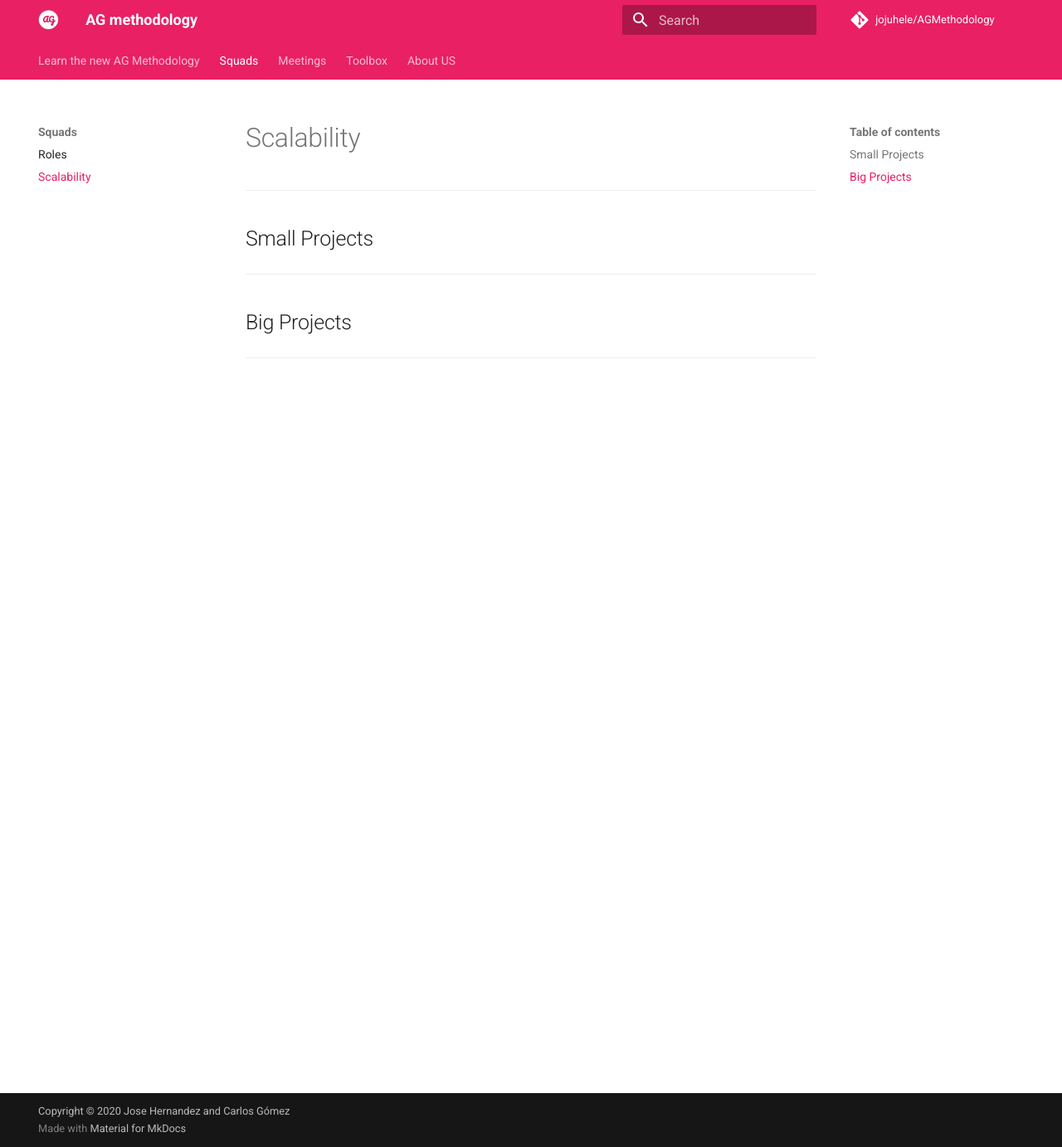
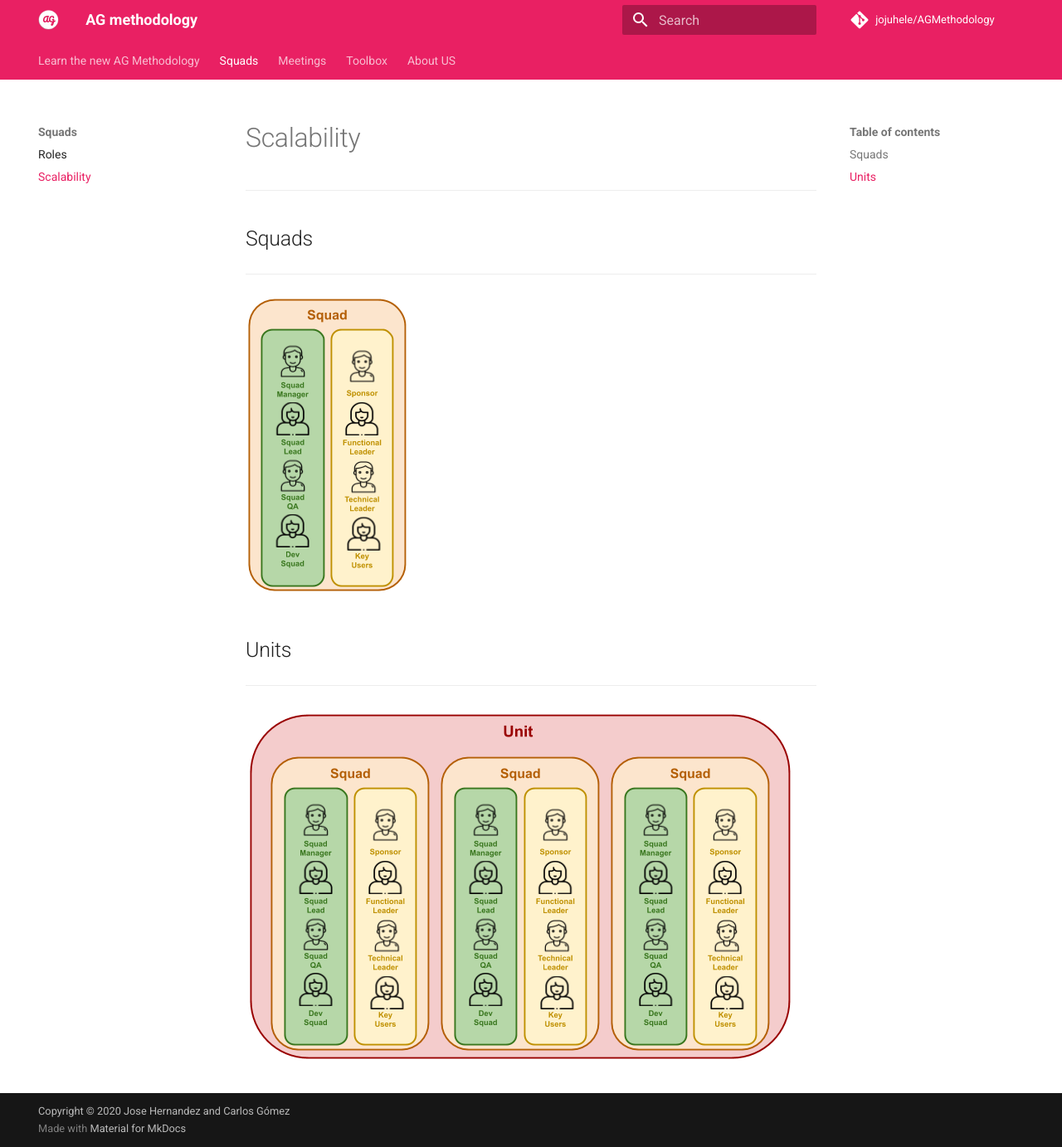
Before and after one commit to jojuhele/AGMethodology, an MkDocs documentation site: the page built from docs/roles/Interactions.md, in a window 1280 px wide and 1383 px high. Shown: the whole window at 83% size. Built offline with MkDocs 1.6.1 and Material for MkDocs 9.7.7, drawn with Linux system fonts in a browser that asks for light colours; comment, search, counter and statistics services are not loaded.

Commit message:
changes scalability and SG overview

```diff
--- a/docs/roles/Interactions.md
+++ b/docs/roles/Interactions.md
@@ -1,6 +1,11 @@
 # Scalability
 ***
-## Small Projects
+## Squads
 ***
-## Big Projects
+
+![Squads](../img/squad.png)
+
+## Units
 ***
+
+![Units](../img/Unit.png)
```
Also changed, not shown: docs/img/Unit.png (added), docs/img/ecosystem_methodology.png, docs/img/squad.png (added).
